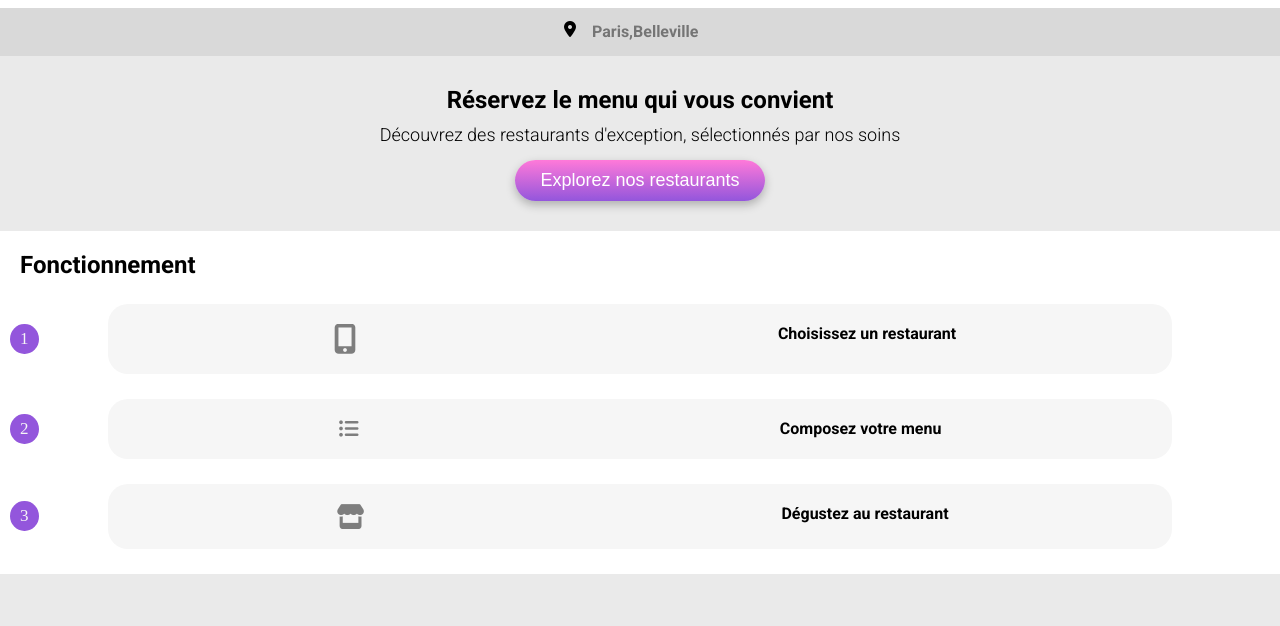
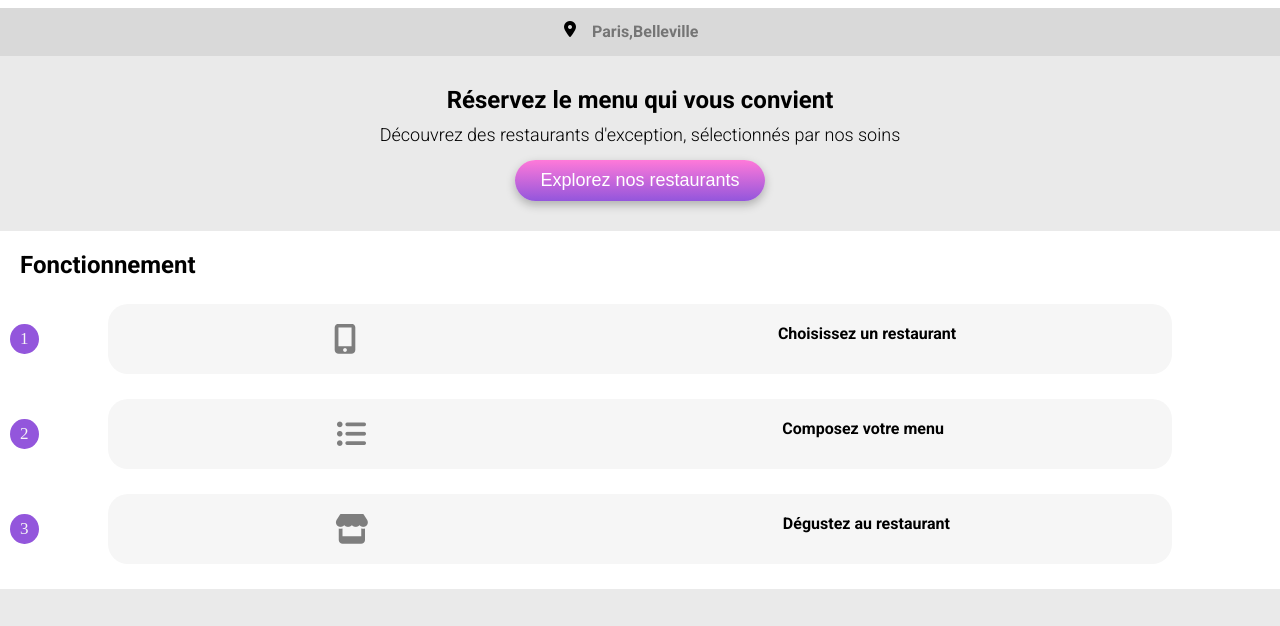
Before and after one commit to JayCi17/Projet_4, a website: page index.html in a window 1280 px wide. Shown: the part 152-778 px from the top of the page. Drawn offline with nearby package versions, Linux system fonts and the light colour scheme; a web font is replaced by a local one.

Commit message:
dernières modifications

```diff
--- a/index.html
+++ b/index.html
@@ -51,7 +51,7 @@
                             <p class="number">1</p><article class="element1"><i class="fa-solid fa-mobile-screen-button"></i><h4>Choisissez un restaurant</h4></article>
                         </div>
                         <div class="box">
-                            <p class="number">2</p><article class="element1"><i class="fa-sharp fa-solid fa-list-ul"></i><h4>Composez votre menu</h4></article>
+                            <p class="number">2</p><article class="element1 list_element"><i class="fa-sharp fa-solid fa-list-ul"></i><h4>Composez votre menu</h4></article>
                         </div>
                         <div class="box">
                             <p class="number">3</p><article class="element1"><i class="fa-solid fa-store"></i><h4>Dégustez au restaurant</h4></article>
--- a/sass/components/_card.scss
+++ b/sass/components/_card.scss
@@ -75,9 +75,12 @@
         padding-left:10px;
     }
     .fa-store{
-        font-size:25px;
+        font-size:30px;
         padding-left:5px;
         padding-right:10px;
+    }
+    .fa-list-ul{
+        font-size:30px;
     }
     h4{
         font-size:16px;
```
Also changed, not shown: public/css/style.css, 1 other file.
